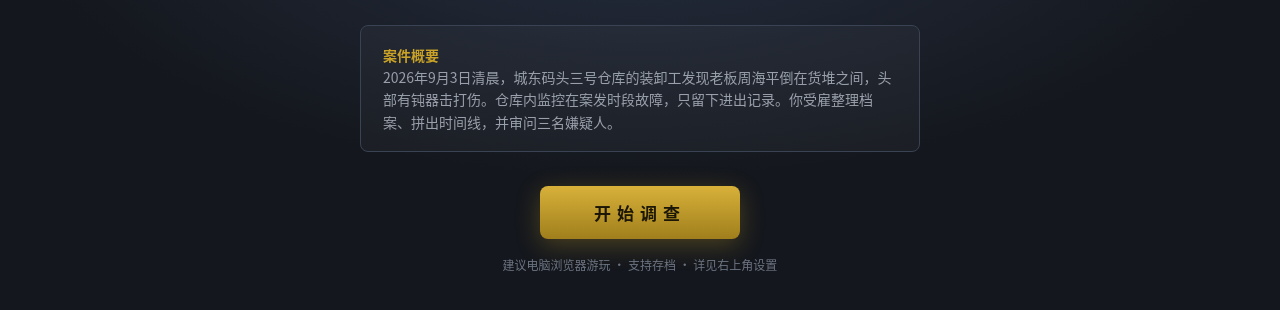
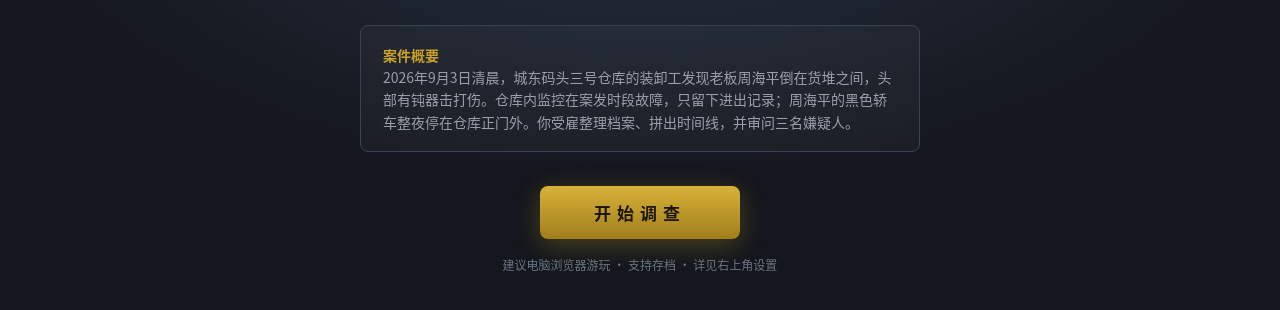
Before and after one commit to dcd887/anluo-yiyun, a plain HTML site: page index.html in a window 1280 px wide. Shown: the part 352-662 px from the top of the page. Drawn offline with Linux system fonts and the light colour scheme.

Commit message:
??????+???(?????): ???????, ???????

```diff
--- a/index.html
+++ b/index.html
@@ -545,8 +545,8 @@ main { max-width: 1080px; margin: 0 auto; padding: 18px 16px 80px; }
   <div class="modal">
     <div class="modal-head"><h3>操作引导</h3></div>
     <div class="modal-body">
-      <div class="guide-step">1. <b>档案室</b>：翻阅 30 份档案，注意时间提示与人物指向，寻找互相矛盾的说辞。</div>
-      <div class="guide-step">2. <b>时间线</b>：事件卡不标注时间，需从档案中寻找时间依据推断先后，排对后时间才会揭示。排对事件可解锁嫌疑人传唤资格。</div>
+      <div class="guide-step">1. <b>档案室</b>：翻阅 31 份档案，注意时间提示与人物指向，寻找互相矛盾的说辞。</div>
+      <div class="guide-step">2. <b>时间线</b>：事件卡不标注时间，多为匿名画面，人物身份需翻阅档案确认；找到时间依据推断先后，排对后时间才会揭示。排对事件可解锁嫌疑人传唤资格。</div>
       <div class="guide-step">3. <b>审讯室</b>：自由提问嫌疑人。出示已读档案可触发"证据击破"，强制其动摇甚至崩溃。</div>
       <div class="guide-step">4. <b>提交结论</b>：凶手 + 动机 + 手法三项全对即可破案。</div>
       <div class="guide-step" style="color:var(--ink-faint)">进度自动保存在本浏览器。右上角⚙可切换演示/LLM模式。</div>
@@ -569,7 +569,7 @@ const CASE = {
   subtitle: "城东码头三号仓库 · 2026年9月3日清晨",
   brief:
     "2026年9月3日清晨，城东码头三号仓库的装卸工发现老板周海平倒在货堆之间，头部有钝器击打伤。" +
-    "仓库内监控在案发时段故障，只留下进出记录。你受雇整理档案、拼出时间线，并审问三名嫌疑人。",
+    "仓库内监控在案发时段故障，只留下进出记录；周海平的黑色轿车整夜停在仓库正门外。你受雇整理档案、拼出时间线，并审问三名嫌疑人。",
   truth: {
     murderer: "王建国",
     murdererLabel: "王建国（王叔）",
@@ -587,21 +587,21 @@ const CASE = {
    * hintArchs: 该事件时间依据的档案 id（事件卡不显示时间，玩家需读这些档案推理）
    */
   events: [
-    { id: "ev_001", time: "19:40", desc: "周海平与王叔在翠湖饭店共进晚餐", correctOrder: 1, unlocks: null, hintArchs: ["arch_024", "arch_002"] },
-    { id: "ev_002", time: "20:50", desc: "李姐因货物堆放违规与周海平在办公室争吵", correctOrder: 2, unlocks: null, hintArchs: ["arch_003", "arch_028"] },
+    { id: "ev_001", time: "19:40", desc: "两人在翠湖饭店共进晚餐（一人为周海平，另一人身份待核实）", correctOrder: 1, unlocks: null, hintArchs: ["arch_024", "arch_002"] },
+    { id: "ev_002", time: "20:50", desc: "一名女员工在办公室与周海平发生争执", correctOrder: 2, unlocks: null, hintArchs: ["arch_003", "arch_028"] },
     { id: "ev_003", time: "21:00", desc: "周海平独自进入三号仓库", correctOrder: 3, unlocks: "王建国", hintArchs: ["arch_004", "arch_028"] },
-    { id: "ev_004", time: "21:05", desc: "李姐折返仓库办公室取落下的钥匙", correctOrder: 4, unlocks: null, hintArchs: ["arch_005", "arch_003"] },
-    { id: "ev_005", time: "21:10", desc: "李姐离开仓库", correctOrder: 5, unlocks: "李慧敏", hintArchs: ["arch_005"] },
-    { id: "ev_006", time: "21:15", desc: "王叔从家中开车出门", correctOrder: 6, unlocks: null, hintArchs: ["arch_027", "arch_017", "arch_008"] },
+    { id: "ev_004", time: "21:05", desc: "一名女员工折返仓库办公室，取走钥匙", correctOrder: 4, unlocks: null, hintArchs: ["arch_005", "arch_003"] },
+    { id: "ev_005", time: "21:10", desc: "该女员工离开仓库", correctOrder: 5, unlocks: "李慧敏", hintArchs: ["arch_005"] },
+    { id: "ev_006", time: "21:15", desc: "一名男子深夜开车出门", correctOrder: 6, unlocks: null, hintArchs: ["arch_027", "arch_017", "arch_008"] },
     { id: "ev_007", time: "21:25", desc: "黑色轿车停在三号仓库后门", correctOrder: 7, unlocks: null, hintArchs: ["arch_014", "arch_006"] },
     { id: "ev_008", time: "21:28", desc: "一名男子从仓库后门进入三号仓库（身形壮实，身份待核实）", correctOrder: 8, unlocks: null, hintArchs: ["arch_014", "arch_023"] },
     { id: "ev_009", time: "21:32", desc: "三号仓库内照明灯闪烁，约几分钟后恢复", correctOrder: 9, unlocks: null, hintArchs: ["arch_010", "arch_018", "arch_023"] },
     { id: "ev_010", time: "21:35", desc: "黑色轿车从仓库后门驶离，车灯熄灭", correctOrder: 10, unlocks: "陈晓东", hintArchs: ["arch_015", "arch_023"] },
-    { id: "ev_011", time: "22:10", desc: "小陈发短信向周海平讨要工资", correctOrder: 11, unlocks: null, hintArchs: ["arch_019", "arch_013", "arch_026"] },
+    { id: "ev_011", time: "22:10", desc: "一条催促工资的短信发送给周海平", correctOrder: 11, unlocks: null, hintArchs: ["arch_019", "arch_013", "arch_026"] },
     { id: "ev_012", time: "次日08:00", desc: "装卸工发现周海平尸体并报警", correctOrder: 12, unlocks: null, hintArchs: [] },
   ],
 
-  /* ---------- 档案（30 条） ----------
+  /* ---------- 档案（31 条） ----------
    * type: 物证 | 证词 | 报告 | 影像
    * lockedBy: 需要击破某嫌疑人某级证据链才解锁（null = 初始可见）
    * 时间推理设计：
@@ -647,6 +647,7 @@ const CASE = {
     { id: "arch_014", type: "影像", content: "仓库后门监控：黑色轿车停后门，驾驶员下车，身形壮实，穿深色外套", timeHint: "—", person: "王叔", isFake: false, lockedBy: null },
     { id: "arch_015", type: "影像", content: "仓库后门监控：同一辆黑色轿车从后门驶离，车灯熄灭行驶", timeHint: "—", person: "王叔", isFake: false, lockedBy: null },
     { id: "arch_024", type: "影像", content: "翠湖饭店门口监控：王叔与周海平前后脚走出饭店，周海平上车离开，王叔门口站约两分钟，表情阴沉", timeHint: "20:20", person: "王叔", isFake: false, lockedBy: null },
+    { id: "arch_031", type: "影像", content: "仓库正门监控：周海平的黑色轿车停在正门停车位，从傍晚直至次日清晨始终未移动（车钥匙在办公室抽屉内找到）", timeHint: "—", person: "周海平", isFake: false, lockedBy: null },
   ],
 
   /* ---------- 嫌疑人（3 名） ---------- */
```
